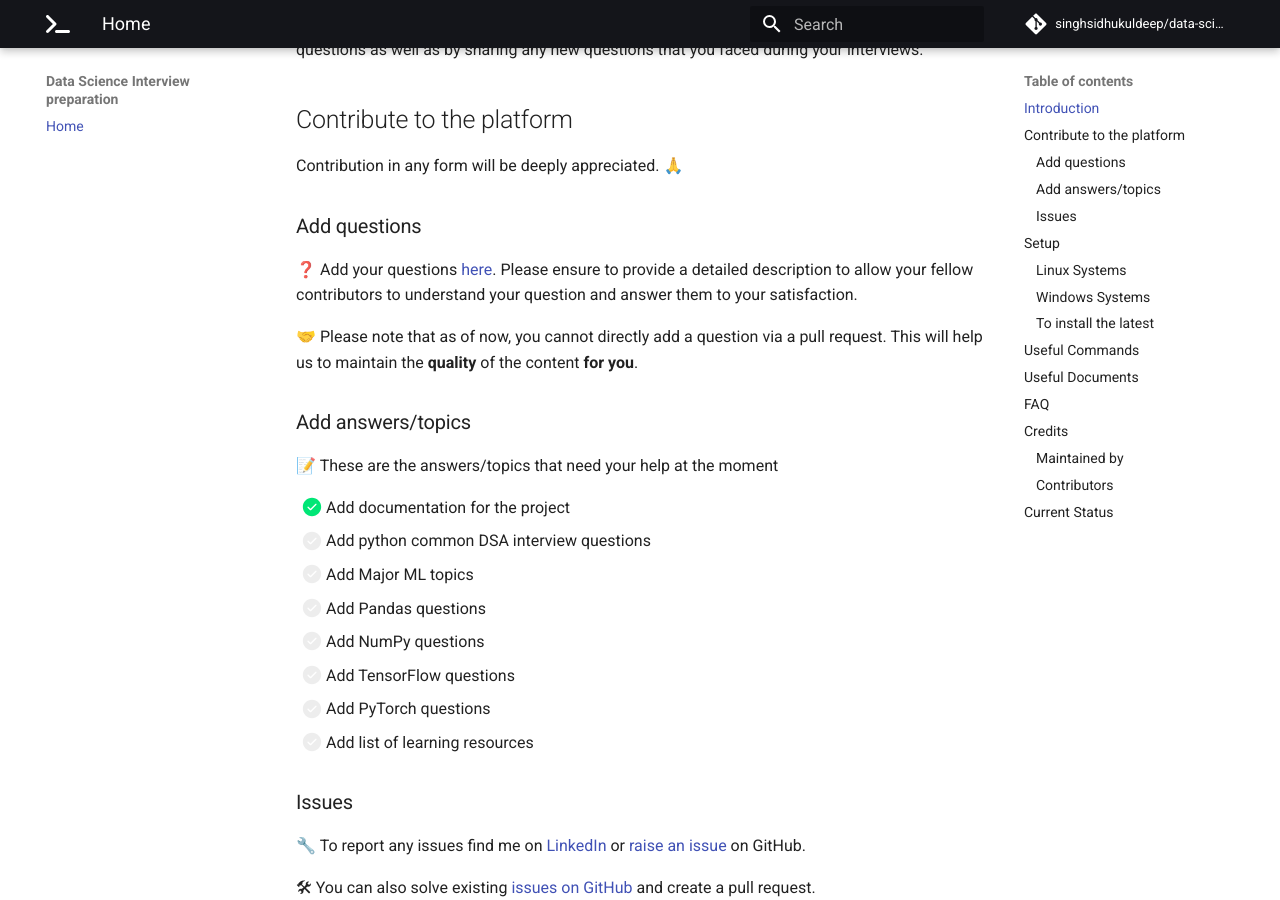
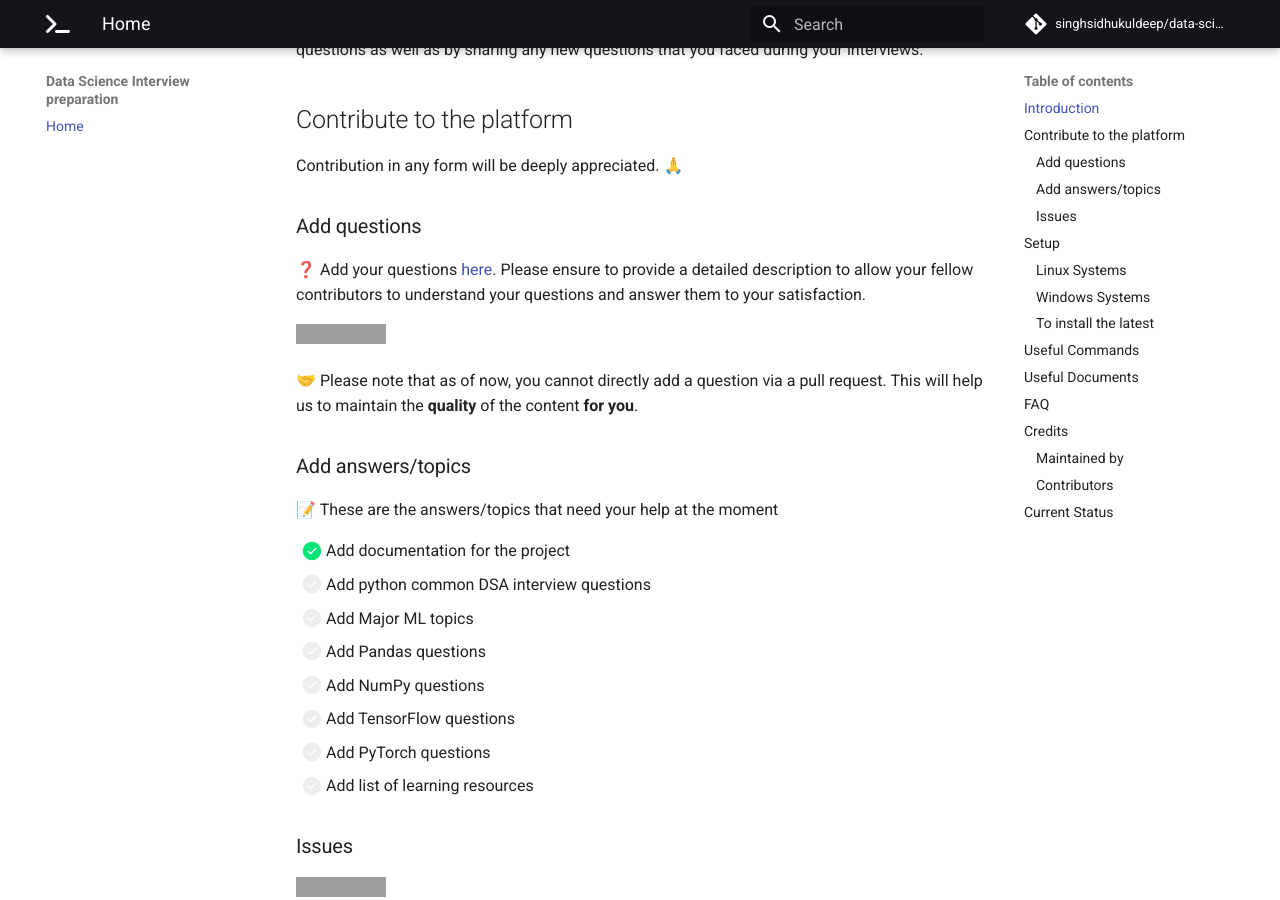
Before and after one commit to singhsidhukuldeep/singhsidhukuldeep.github.io, an MkDocs documentation site: the page built from docs/index.md, in a window 1280 px wide and 900 px high, scrolled down 354 px. Built offline with MkDocs 1.6.1 and Material for MkDocs 9.7.7, drawn with Linux system fonts in a browser that asks for light colours; comment, search, counter and statistics services are not loaded; some of the changed text lies outside the part shown; grey boxes are pictures that could not be loaded.

```diff
--- a/docs/index.md
+++ b/docs/index.md
@@ -14,7 +14,9 @@ Contribution in any form will be deeply appreciated. 🙏
 
 ### Add questions
 
-❓ Add your questions [here](https://github.com/singhsidhukuldeep/data-science-interview-prep/issues). Please ensure to provide a detailed description to allow your fellow contributors to understand your question and answer them to your satisfaction.
+❓ Add your questions [here](https://github.com/singhsidhukuldeep/data-science-interview-prep/issues). Please ensure to provide a detailed description to allow your fellow contributors to understand your questions and answer them to your satisfaction.
+
+[![Add New question](https://img.shields.io/badge/Use%20label-Interview%20Questions-%3CCOLOR%3E.svg)](https://github.com/singhsidhukuldeep/data-science-interview-prep/issues/new)
 
 🤝 Please note that as of now, you cannot directly add a question via a pull request. This will help us to maintain the **quality** of the content **for you**.
 
@@ -103,7 +107,7 @@ pip3 install mkdocs-material
     This doesn't mean that such feature won't be added in the future.
     *"Never say Never"*
 
-    But as of now neither there is a plan nor data to do so. 😢
+    But as of now there is neither plan nor data to do so. 😢
 
 * Why is this platform free? 🤗
 
```
Also changed, not shown: other parts of docs/index.md (+2 -0 lines).
